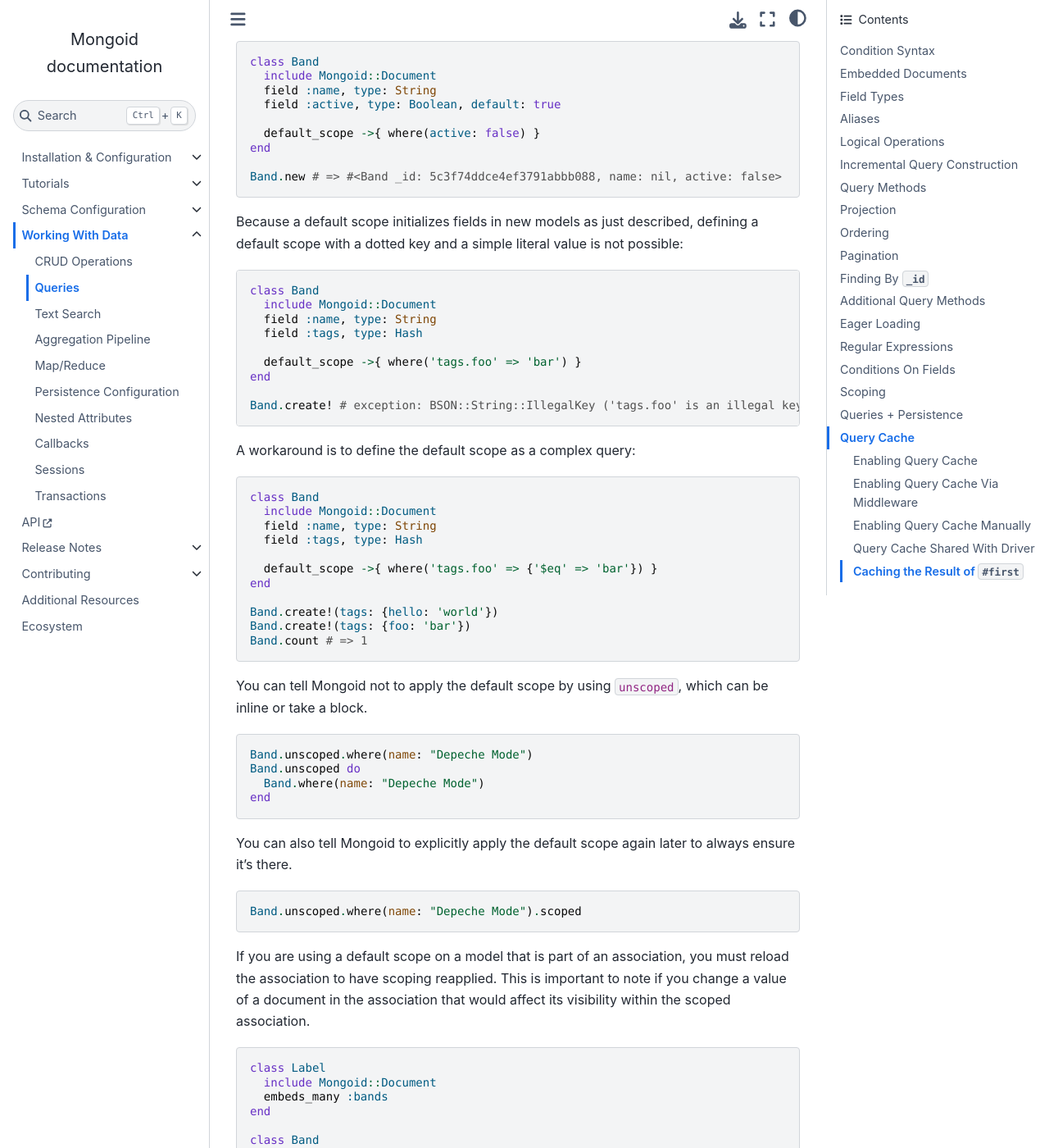
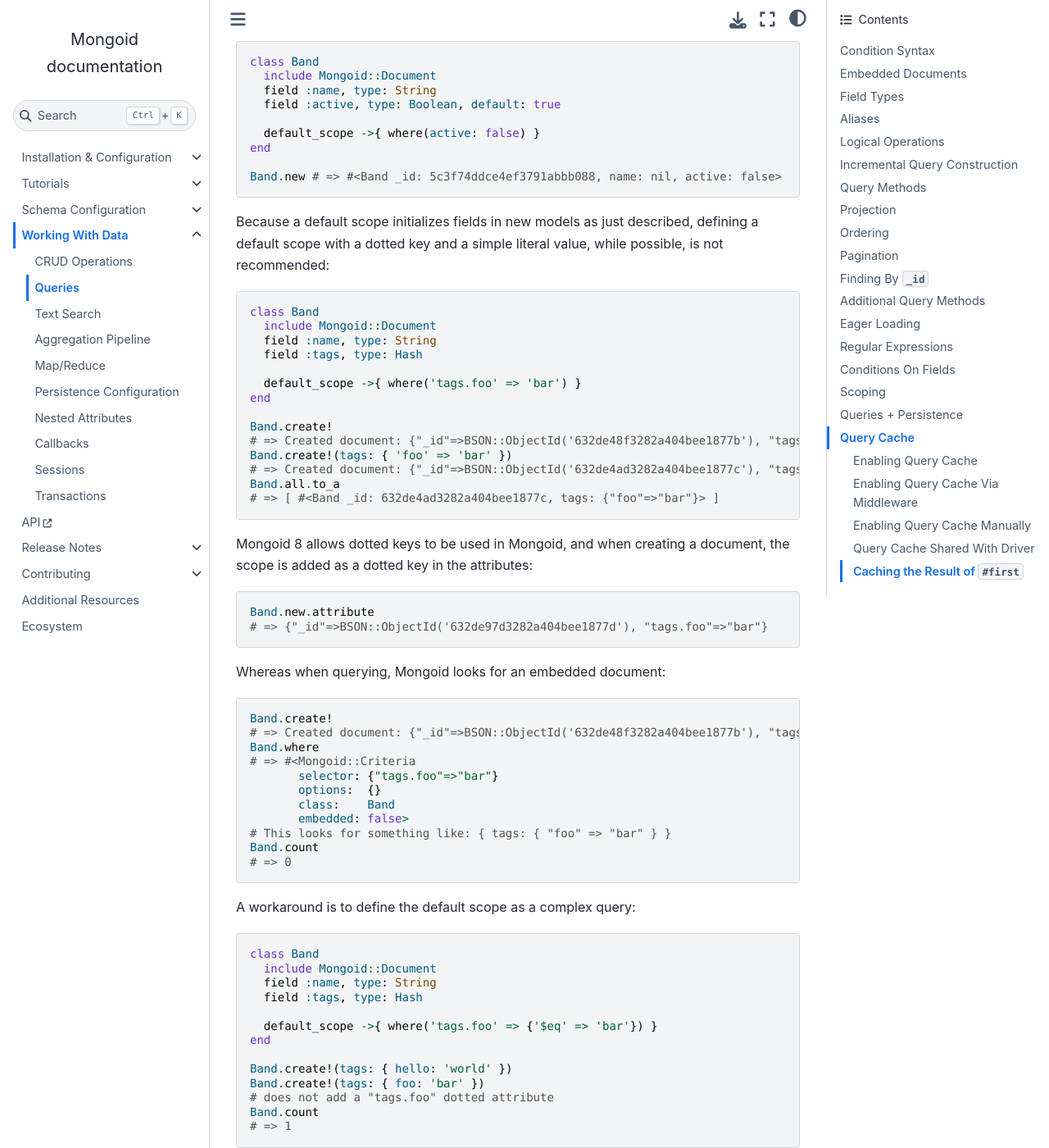
Before and after one commit to i80and/docs-mongoid, a Sphinx documentation site: the page built from docs/reference/queries.txt, in a window 1280 px wide and 1400 px high, scrolled down 34247 px. Shown: the whole window at 82% size. Built offline with Sphinx 7.4.7 and the Sphinx Book theme 1.1.4, drawn with Linux system fonts in a browser that asks for light colours; cross-references to code outside the pages are shown as plain code.

Commit message:
MONGOID-5227 Add test and adjust docs for dotted attribute assignment in default scope (#5474)
* MONGOID-5227 Add test and adjust docs for dotted attribute assignment in default scope

* MONGOID-5227 adjust docs

* MONGOID-5227 clarify the docs and add tests

* Update docs/reference/queries.txt

Co-authored-by: Oleg Pudeyev <39304720+p-mongo@users.noreply.github.com>

Co-authored-by: Oleg Pudeyev <39304720+p-mongo@users.noreply.github.com>

```diff
--- a/docs/reference/queries.txt
+++ b/docs/reference/queries.txt
@@ -1887,8 +1887,8 @@ in the default scope, the value in the default scope takes precedence:
   Band.new # => #<Band _id: 5c3f74ddce4ef3791abbb088, name: nil, active: false>
 
 Because a default scope initializes fields in new models as just described,
-defining a default scope with a dotted key and a simple literal value is
-not possible:
+defining a default scope with a dotted key and a simple literal value, while
+possible, is not recommended:
 
 .. code-block:: ruby
 
@@ -1900,7 +1900,36 @@ not possible:
     default_scope ->{ where('tags.foo' => 'bar') }
   end
 
-  Band.create! # exception: BSON::String::IllegalKey ('tags.foo' is an illegal key in MongoDB. Keys may not start with '$' or contain a '.'.)
+  Band.create!
+  # => Created document: {"_id"=>BSON::ObjectId('632de48f3282a404bee1877b'), "tags.foo"=>"bar"}
+  Band.create!(tags: { 'foo' => 'bar' })
+  # => Created document: {"_id"=>BSON::ObjectId('632de4ad3282a404bee1877c'), "tags.foo"=>"bar", "tags"=>{"foo"=>"bar"}}
+  Band.all.to_a
+  # => [ #<Band _id: 632de4ad3282a404bee1877c, tags: {"foo"=>"bar"}> ]
+
+Mongoid 8 allows dotted keys to be used in Mongoid, and when creating a document,
+the scope is added as a dotted key in the attributes:
+
+.. code-block:: ruby
+
+  Band.new.attribute
+  # => {"_id"=>BSON::ObjectId('632de97d3282a404bee1877d'), "tags.foo"=>"bar"}
+
+Whereas when querying, Mongoid looks for an embedded document:
+
+.. code-block:: ruby
+
+  Band.create!
+  # => Created document: {"_id"=>BSON::ObjectId('632de48f3282a404bee1877b'), "tags.foo"=>"bar"}
+  Band.where
+  # => #<Mongoid::Criteria
+         selector: {"tags.foo"=>"bar"}
+         options:  {}
+         class:    Band
+         embedded: false>
+  # This looks for something like: { tags: { "foo" => "bar" } }
+  Band.count
+  # => 0
 
 A workaround is to define the default scope as a complex query:
 
@@ -1914,9 +1943,11 @@ A workaround is to define the default scope as a complex query:
     default_scope ->{ where('tags.foo' => {'$eq' => 'bar'}) }
   end
 
-  Band.create!(tags: {hello: 'world'})
-  Band.create!(tags: {foo: 'bar'})
-  Band.count # => 1
+  Band.create!(tags: { hello: 'world' })
+  Band.create!(tags: { foo: 'bar' })
+  # does not add a "tags.foo" dotted attribute
+  Band.count
+  # => 1
 
 You can tell Mongoid not to apply the default scope by using
 ``unscoped``, which can be inline or take a block.
```
